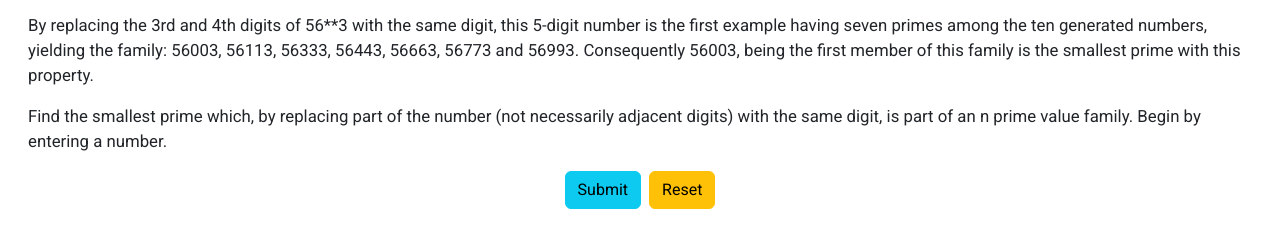
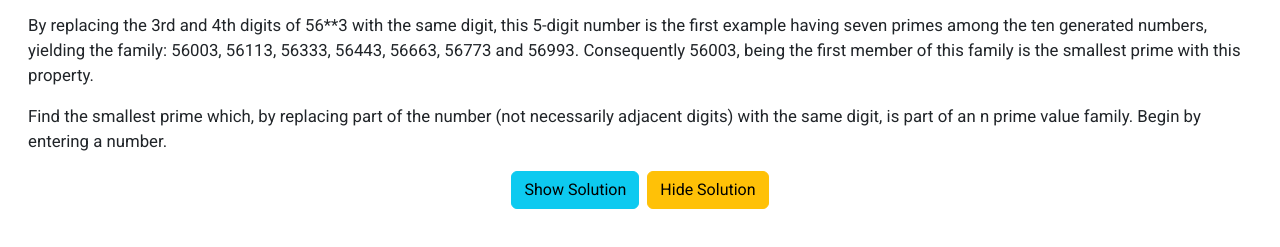
Before and after one commit to derektypist/project-euler-051, a plain HTML site: page index.html in a window 1280 px wide. Shown: the part 147-394 px from the top of the page. Drawn offline with nearby package versions, Linux system fonts and the light colour scheme.

Commit message:
Updated index.html

```diff
--- a/index.html
+++ b/index.html
@@ -36,8 +36,8 @@
 
             <!-- Set Up and Center Buttons -->
             <article class="d-grid gap-2 d-flex justify-content-center">
-                <button type="button" class="btn btn-info" onclick="getNumberInfo()">Submit</button>
-                <button type="reset" class="btn btn-warning" onclick="clearInfo()">Reset</button>
+                <button type="button" class="btn btn-info" onclick="showSolution()">Show Solution</button>
+                <button type="reset" class="btn btn-warning" onclick="hideSolution()">Hide Solution</button>
             </article>
 
 
```
